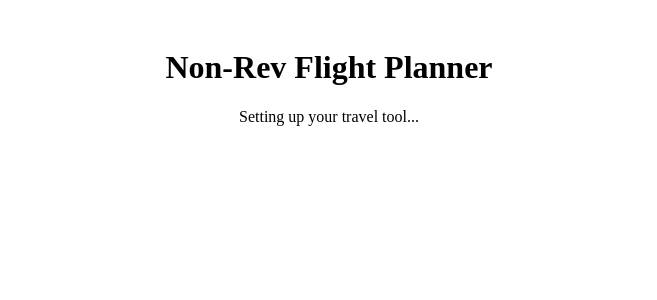
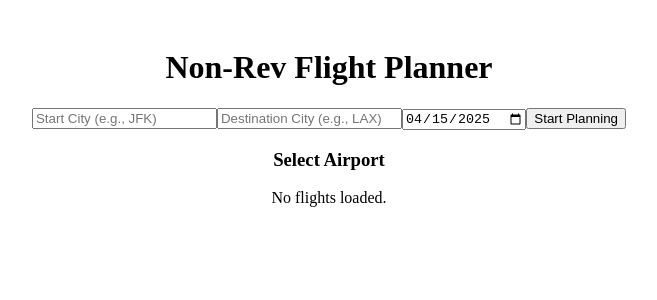
Before and after one commit to tsicloud/flightplanner, a React (Create React App) app: page / in a window 1280 px wide. Shown: the top 300 px of the page, without its empty margins (311-968 px from the left). Built offline with nearby package versions, Linux system fonts and the light colour scheme.

Commit message:
Update the React app with the flight planner UI (columns, seats).

```diff
--- a/src/App.js
+++ b/src/App.js
@@ -1,11 +1,123 @@
-import React from 'react';
+import React, { useState } from 'react';
+import axios from 'axios';
+import moment from 'moment';
 import './App.css';
 
 function App() {
+  const [startCity, setStartCity] = useState('');
+  const [destCity, setDestCity] = useState('');
+  const [date, setDate] = useState('2025-04-15');
+  const [columns, setColumns] = useState([{ airport: null, flights: [] }]);
+
+  const fetchFlights = async (airport, date) => {
+    try {
+      const res = await axios.get(`/api/flights?city=${airport}&date=${date}`);
+      return res.data.data || [];
+    } catch (error) {
+      console.error('Error fetching flights:', error);
+      return [];
+    }
+  };
+
+  const saveSeats = async (flight_key, seats_available) => {
+    try {
+      await axios.post('/api/seats', { flight_key, seats_available });
+    } catch (error) {
+      console.error('Error saving seats:', error);
+    }
+  };
+
+  const addColumn = async (index, airport) => {
+    const flights = await fetchFlights(airport, date);
+    const newColumns = [...columns];
+    newColumns[index].airport = airport;
+    newColumns[index].flights = flights.sort((a, b) =>
+      (b.seats_available || 0) - (a.seats_available || 0)
+    );
+    if (airport !== destCity) {
+      newColumns.push({ airport: null, flights: [] });
+    }
+    setColumns(newColumns);
+  };
+
+  const updateSeats = async (columnIndex, flightIndex, seats) => {
+    const flight = columns[columnIndex].flights[flightIndex];
+    const flight_key = `${flight.departure.iata}_${flight.arrival.iata}_${date}_${flight.flight.iata}`;
+    await saveSeats(flight_key, parseInt(seats));
+    const updatedFlights = await fetchFlights(columns[columnIndex].airport, date);
+    const newColumns = [...columns];
+    newColumns[columnIndex].flights = updatedFlights.sort((a, b) =>
+      (b.seats_available || 0) - (a.seats_available || 0)
+    );
+    setColumns(newColumns);
+  };
+
+  const handleStartCitySubmit = async () => {
+    if (startCity) {
+      await addColumn(0, startCity);
+    }
+  };
+
   return (
     <div className="container">
       <h1>Non-Rev Flight Planner</h1>
-      <p>Setting up your travel tool...</p>
+      <div className="inputs">
+        <input
+          placeholder="Start City (e.g., JFK)"
+          value={startCity}
+          onChange={(e) => setStartCity(e.target.value.toUpperCase())}
+        />
+        <input
+          placeholder="Destination City (e.g., LAX)"
+          value={destCity}
+          onChange={(e) => setDestCity(e.target.value.toUpperCase())}
+        />
+        <input
+          type="date"
+          value={date}
+          onChange={(e) => setDate(e.target.value)}
+        />
+        <button onClick={handleStartCitySubmit}>Start Planning</button>
+      </div>
+      <div className="columns">
+        {columns.map((col, colIndex) => (
+          <div key={colIndex} className="column">
+            <h3>{col.airport || 'Select Airport'}</h3>
+            {col.flights.length > 0 ? (
+              col.flights.map((flight, flightIndex) => (
+                <div key={flight.flight.iata} className="flight">
+                  <div>
+                    {flight.airline.name} {flight.flight.iata} to {flight.arrival.iata}
+                    {flight.seats_available !== null && (
+                      <span>
+                        {' | '} {flight.seats_available} seats
+                        {Date.now() - flight.seats_updated_at > 24 * 60 * 60 * 1000 ? ' (outdated)' : ''}
+                        {' (updated '}
+                        {moment(flight.seats_updated_at).format('MMM D, YYYY, h:mm A')})
+                      </span>
+                    )}
+                  </div>
+                  <input
+                    type="number"
+                    min="0"
+                    placeholder="Seats"
+                    onBlur={(e) => e.target.value && updateSeats(colIndex, flightIndex, e.target.value)}
+                    className="seat-input"
+                  />
+                  <button
+                    onClick={() => addColumn(colIndex + 1, flight.arrival.iata)}
+                    disabled={colIndex === columns.length - 1 && flight.arrival.iata === destCity}
+                  >
+                    Connect
+                  </button>
+                </div>
+              ))
+            ) : (
+              <p>No flights loaded.</p>
+            )}
+          </div>
+        ))}
+      </div>
     </div>
   );
 }
```
